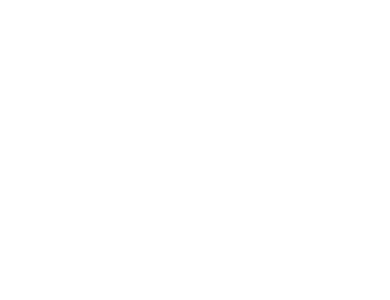
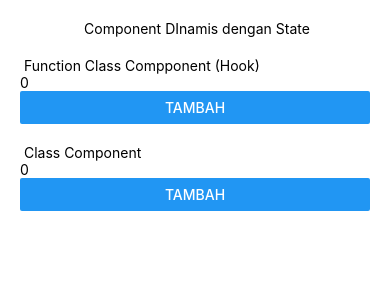
Before and after one commit to Ondoz/AppOne, a React Native app: screen / in a window 390 px wide. Shown: the top 300 px of the page. Built offline with nearby package versions, Linux system fonts and the light colour scheme.

Commit message:
Component dinamis menggunakan state

```diff
--- a/src/App.js
+++ b/src/App.js
@@ -1,9 +1,11 @@
 import React, {useState, useEffect} from 'react';
 import {ScrollView, View} from 'react-native';
 import MateriFlexBox from './pages/FlexBox';
+import PropsDinamis from './pages/PropsDinamis';
 import PositionReactNative from './pages/Position';
 import SampleComponent from './pages/SampleComponent';
 import StyleReactNativeComponent from './pages/StylingComponent';
+import StateDinamis from './pages/StateDinamis';
 
 const App = () => {
   const [isShow, SetIsShow] = useState(true);
@@ -17,8 +19,10 @@
       <ScrollView>
         {/* <SampleComponent />
         <StyleReactNativeComponent /> */}
-        {isShow && <MateriFlexBox />}
+        {/* {<MateriFlexBox />} */}
         {/* <PositionReactNative /> */}
+        {/* <PropsDinamis /> */}
+        <StateDinamis />
       </ScrollView>
     </View>
   );
--- a/src/pages/FlexBox/index.js
+++ b/src/pages/FlexBox/index.js
@@ -1,30 +1,30 @@
-import React, {Component} from 'react';
+import React, {Component, useState, useEffect} from 'react';
 import {Image, Text, View} from 'react-native';
 
 class FlexBox extends Component {
-  constructor(props) {
-    super(props);
-    console.log('constructor');
-    this.state = {
-      follower: 200,
-    };
-  }
-  componentDidMount() {
-    console.log('component did mount');
-    setTimeout(() => {
-      this.setState({
-        follower: 404,
-      });
-    }, 3000);
-  }
+  //   constructor(props) {
+  //     super(props);
+  //     console.log('constructor');
+  //     this.state = {
+  //       follower: 200,
+  //     };
+  //   }
+  //   componentDidMount() {
+  //     console.log('component did mount');
+  //     setTimeout(() => {
+  //       this.setState({
+  //         follower: 404,
+  //       });
+  //     }, 3000);
+  //   }
 
-  componentDidUpdate() {
-    console.log('component did update');
-  }
+  //   componentDidUpdate() {
+  //     console.log('component did update');
+  //   }
 
-  componentWillUnmount() {
-    console.log('component will unmount');
-  }
+  //   componentWillUnmount() {
+  //     console.log('component will unmount');
+  //   }
 
   render() {
     console.log('render');
@@ -42,7 +42,7 @@
           <View style={{backgroundColor: 'green', width: 50, height: 50}} />
           <View style={{backgroundColor: 'blue', width: 50, height: 50}} />
         </View>
-        {/*
+
         <View
           //alignItems Flex-end, Flex-start, Center
           style={{
@@ -81,7 +81,7 @@
           <View style={{backgroundColor: 'yellow', flex: 1, height: 50}} />
           <View style={{backgroundColor: 'green', flex: 2, height: 50}} />
           <View style={{backgroundColor: 'blue', flex: 3, height: 50}} />
-        </View> */}
+        </View>
 
         <View
           style={{
@@ -110,7 +110,7 @@
               Gilang Wahyudi
             </Text>
             <Text>Laravel Entusiast</Text>
-            <Text>{this.state.follower}</Text>
+            <Text></Text>
           </View>
         </View>
       </View>
@@ -118,4 +118,48 @@
   }
 }
 
+// const FlexBox = () => {
+//   const [sub, setSub] = useState(200);
+//   useEffect(() => {
+//     console.log('did mount');
+//     setTimeout(() => {
+//       setSub(400);
+//     }, 2000);
+//     return () => {
+//       console.log('did update mount');
+//     };
+//   }, [sub]);
+//   return (
+//     <View>
+//       <View
+//         style={{
+//           flexDirection: 'row',
+//           justifyContent: 'space-around',
+//           alignItems: 'center',
+//         }}>
+//         <Text>Beranda</Text>
+//         <Text>Video</Text>
+//         <Text>Playlist</Text>
+//         <Text>Komunitas</Text>
+//         <Text>Channel</Text>
+//         <Text>Tentang</Text>
+//       </View>
+//       <View style={{flexDirection: 'row', alignItems: 'center', marginTop: 10}}>
+//         <Image
+//           source={{
+//             uri:
+//               'https://yt3.ggpht.com/yti/ANoDKi7yI50RtQUsFkvNm7mK7SUEckx6PSQ74EVSCuVAdQ=s88-c-k-c0x00ffffff-no-rj-mo',
+//           }}
+//           style={{width: 100, height: 100, borderRadius: 50, marginRight: 15}}
+//         />
+//         <View>
+//           <Text style={{fontSize: 16, fontWeight: 'bold'}}>Gilang Wahyudi</Text>
+//           <Text>Laravel Entusiast</Text>
+//           <Text>{sub}</Text>
+//         </View>
+//       </View>
+//     </View>
+//   );
+// };
+
 export default FlexBox;
--- /dev/null
+++ b/src/pages/PropsDinamis/index.js
@@ -0,0 +1,78 @@
+import React from 'react';
+import {StyleSheet, Text, View, Image, ScrollView} from 'react-native';
+
+const Story = (props) => {
+  return (
+    <View>
+      <View style={{alignItems: 'center', marginRight: 20}}>
+        <Image
+          source={{
+            uri: props.image,
+          }}
+          style={styles.image}
+        />
+        <Text>{props.title}</Text>
+      </View>
+    </View>
+  );
+};
+
+export default function index() {
+  return (
+    <View>
+      <View style={styles.header}>
+        <Text style={styles.textHeader}>Dinamis Props</Text>
+      </View>
+      <ScrollView horizontal>
+        <View style={styles.viewStory}>
+          <Story
+            title="Alfia"
+            image="https://instagram.fjog3-1.fna.fbcdn.net/v/t51.2885-19/s320x320/130164631_1378867022455263_2227570477260383344_n.jpg?_nc_ht=instagram.fjog3-1.fna.fbcdn.net&_nc_cat=1&_nc_ohc=gWF6_pBEddEAX8bdA4N&tp=1&oh=91de8dd3eb28bab3dfc2eaaadcdf9cb4&oe=605DD231"
+          />
+          <Story
+            title="Story 1"
+            image="https://instagram.fjog3-1.fna.fbcdn.net/v/t51.2885-15/e35/p1080x1080/145125327_930126691128303_3666522824341250880_n.jpg?_nc_ht=instagram.fjog3-1.fna.fbcdn.net&_nc_cat=103&_nc_ohc=IY6P_jK2vowAX-PeLf7&tp=1&oh=41126a2fa6c467d93cd5676743dfe03b&oe=6060749C"
+          />
+          <Story
+            title="Story 2"
+            image="https://instagram.fjog3-1.fna.fbcdn.net/v/t51.2885-15/e35/s1080x1080/151194465_527662471532078_9057661956168826264_n.jpg?_nc_ht=instagram.fjog3-1.fna.fbcdn.net&_nc_cat=1&_nc_ohc=C-L4e3W0EKEAX-VAqvW&tp=1&oh=fdbeec28295e45a21fb89de6adf58132&oe=605DDDB7"
+          />
+          <Story
+            title="Story 3"
+            image="https://instagram.fjog3-1.fna.fbcdn.net/v/t51.2885-15/e35/p1080x1080/106217654_565363181035811_8015273539296349974_n.jpg?_nc_ht=instagram.fjog3-1.fna.fbcdn.net&_nc_cat=111&_nc_ohc=UPGJqLJaAYkAX9MSmIB&tp=1&oh=d95cd5ff4a717ca35778ddac029feae4&oe=605EE338"
+          />
+          <Story
+            title="Story 4"
+            image="https://instagram.fjog3-1.fna.fbcdn.net/v/t51.2885-15/e35/s1080x1080/129210299_866681244082900_5494631466231069461_n.jpg?_nc_ht=instagram.fjog3-1.fna.fbcdn.net&_nc_cat=104&_nc_ohc=O_x6G9_813UAX-WI5sL&tp=1&oh=72f7659a48312990dbc45e51f0c07fca&oe=605DDB45"
+          />
+          <Story
+            title="Story 5"
+            image="https://instagram.fjog3-1.fna.fbcdn.net/v/t51.2885-15/sh0.08/e35/s640x640/130998953_208850620870196_7724568463620701694_n.jpg?_nc_ht=instagram.fjog3-1.fna.fbcdn.net&_nc_cat=108&_nc_ohc=J42O3FswJ8IAX-3rj01&tp=1&oh=4e17200b02d3cd14c106c8453639e8b1&oe=605FB6F3"
+          />
+          <Story
+            title="Story 6"
+            image="https://instagram.fjog3-1.fna.fbcdn.net/v/t51.2885-15/e35/s1080x1080/152019203_257791559310139_7258510717228480421_n.jpg?_nc_ht=instagram.fjog3-1.fna.fbcdn.net&_nc_cat=107&_nc_ohc=TjbTR5R3sagAX9OJB1Z&tp=1&oh=804eb1479993e7745c70e8d1c110b153&oe=60615275"
+          />
+        </View>
+      </ScrollView>
+    </View>
+  );
+}
+
+const styles = StyleSheet.create({
+  header: {alignItems: 'center', justifyContent: 'center'},
+  textHeader: {
+    fontSize: 18,
+    fontWeight: 'bold',
+  },
+  viewStory: {
+    flexDirection: 'row',
+    // justifyContent: 'space-around',
+    alignItems: 'center',
+  },
+  image: {
+    height: 55,
+    width: 55,
+    borderRadius: 50,
+  },
+});
--- /dev/null
+++ b/src/pages/StateDinamis/index.js
@@ -0,0 +1,64 @@
+import React, {Component, useState} from 'react';
+import {Button, StyleSheet, Text, View} from 'react-native';
+
+// const Counter = () => {
+//   const [number, setNumber] = useState(0);
+//   return (
+//     <View>
+//       <Text>{number}</Text>
+//       <Button title="tambah" onPress={() => setNumber(number + 1)} />
+//     </View>
+//   );
+// };
+
+const Counter = () => {
+  const [number, setNumber] = useState(0);
+  return (
+    <View>
+      <Text>{number}</Text>
+      <Button title="tambah" onPress={() => setNumber(number + 1)} />
+    </View>
+  );
+};
+
+class CounterClass extends Component {
+  state = {
+    number: 0,
+  };
+  render() {
+    return (
+      <View>
+        <Text>{this.state.number}</Text>
+        <Button
+          title="tambah"
+          onPress={() => this.setState({number: this.state.number + 1})}
+        />
+      </View>
+    );
+  }
+}
+
+export default function index() {
+  return (
+    <View style={styles.wrapper}>
+      <Text style={styles.textTitle}> Component DInamis dengan State</Text>
+      <Text style={styles.titleSection}> Function Class Compponent (Hook)</Text>
+      <Counter />
+      <Text style={styles.titleSection}> Class Component</Text>
+      <CounterClass />
+    </View>
+  );
+}
+
+const styles = StyleSheet.create({
+  wrapper: {
+    padding: 20,
+  },
+  textTitle: {
+    textAlign: 'center',
+  },
+
+  titleSection: {
+    marginTop: 20,
+  },
+});
```
